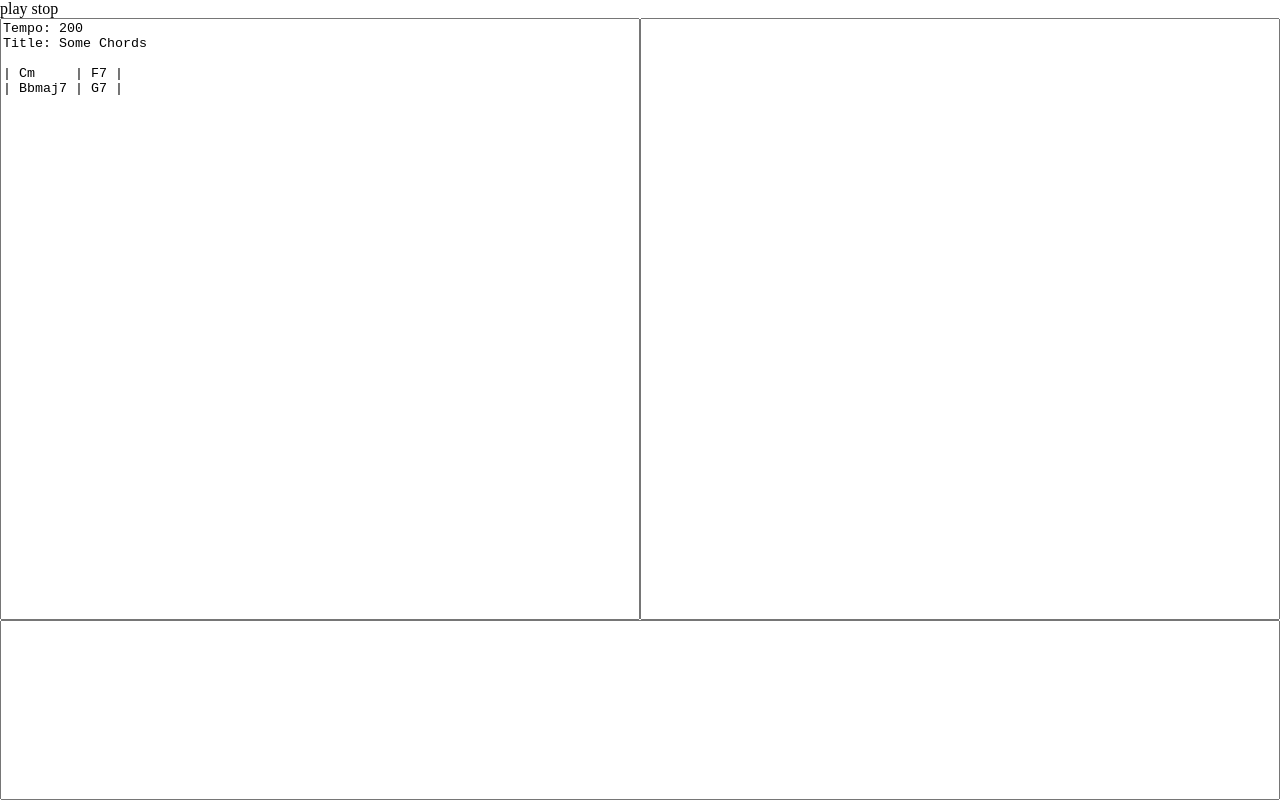
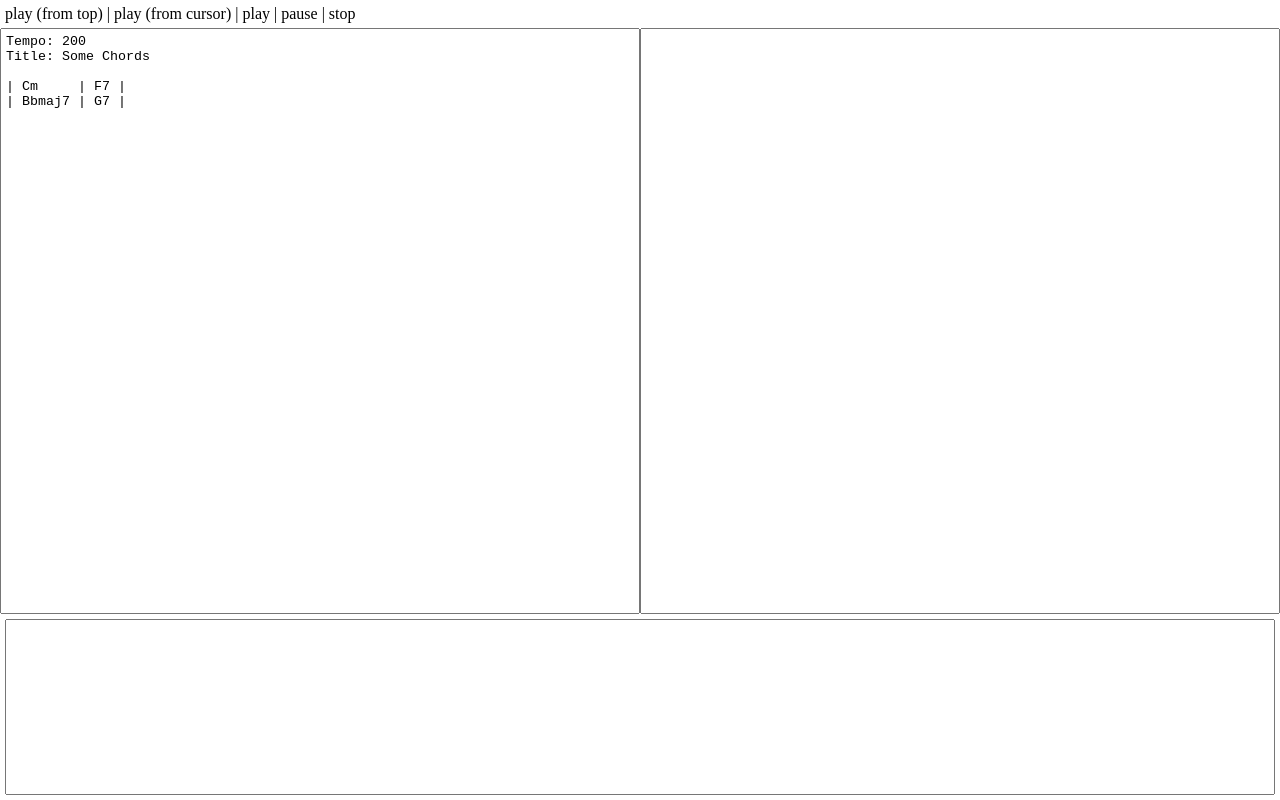
Before and after one commit to fps/asciichanges, a plain HTML site: page web/index.html in a window 1280 px wide. Drawn offline with Linux system fonts and the light colour scheme.

Commit message:
some layouting

```diff
--- a/web/index.html
+++ b/web/index.html
@@ -10,7 +10,14 @@
   </head>
   <body>
     <div id="controls" class="table">
+      <div id="play_from_top" class="control">play (from top)</div>
+      <div class="control_divider">|</div>
+      <div id="play_from_cursor" class="control">play (from cursor)</div>
+      <div class="control_divider">|</div>
       <div id="play" class="control">play</div>
+      <div class="control_divider">|</div>
+      <div id="pause" class="control">pause</div>
+      <div class="control_divider">|</div>
       <div id="stop" class="control">stop</div>
     </div>
     <div class="editors">
@@ -29,7 +36,7 @@ Title: Some Chords
         </div>
       </div>
     </div>
-    <div class="footer">
+    <div id="footer">
       <textarea id="log"></textarea>
     </div>
   </body>
--- a/web/music.js
+++ b/web/music.js
@@ -4,6 +4,7 @@ function music_init() {
   ret.audio_context = new AudioContext();
   ret.sample_rate = ret.audio_context.sampleRate;
   ret.script_node = ret.audio_context.createScriptProcessor(4096, 0, 2);
+  ret.state = 'stopped';
 
   ret.script_node.onaudioprocess = function(audio_processing_event) {
     var output_buffer = audio_processing_event.outputBuffer;
--- a/web/script.js
+++ b/web/script.js
@@ -6,10 +6,12 @@ var music;
 
 var play = function() {
   console.log("play");
+  music = music_init();
 }
 
 var stop = function() {
   console.log("stop");
+  music.audio_context.close();
 }
 
 function el(id) {
@@ -18,8 +20,6 @@ function el(id) {
 
 window.onload = function() {
   console.log("yeah");
-
-  music = music_init();
 
   songarea = el("song");
   generatorarea = el("generator");
--- a/web/style.css
+++ b/web/style.css
@@ -11,11 +11,17 @@ body {
 
 #controls {
   align: center;
+  padding: 5px;
 }
 
 .control {
   display: inline;
 }
+
+.control_divider {
+  display: inline;
+}
+
 
 .editors {
   display: flex;
@@ -39,10 +45,12 @@ textarea {
   flex:1;
   resize: none;
   display: block;
+  padding: 5px;
 }
 
-.footer {
+#footer {
   flex: 0.3;
   display: flex;
   flex-flow: row;
+  padding: 5px;
 }
```
